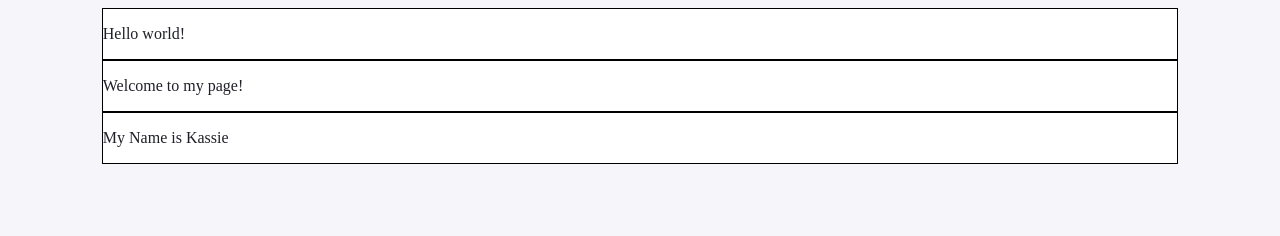
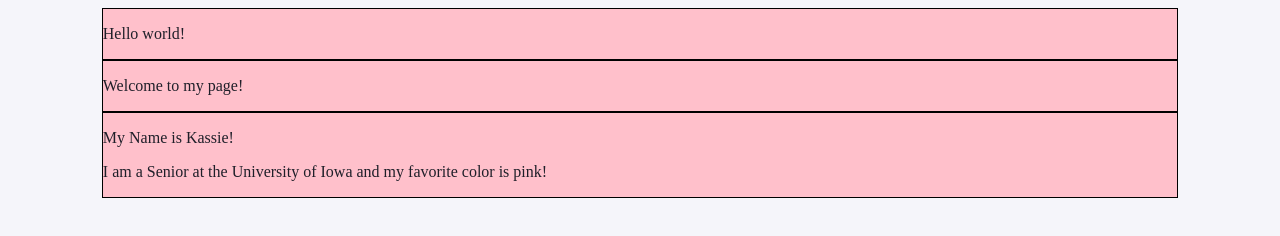
Before and after one commit to kassiepietsch/klpietsch-hw6, a plain HTML site: page index.html in a window 1280 px wide. Drawn offline with Linux system fonts and the light colour scheme.

Commit message:
added details about me and changed containers to pink
I chose pink to match my favorite color.

```diff
--- a/css/stylesheet.css
+++ b/css/stylesheet.css
@@ -6,6 +6,6 @@ body {
 .container {
   width: 85%;
   margin: auto;
-  background-color: white;
+  background-color: pink;
   border: 1px solid black;
 }
--- a/index.html
+++ b/index.html
@@ -16,7 +16,8 @@
         </div>
         <body>
             <div class="container">
-                <p>My Name is Kassie</p>
+                <p>My Name is Kassie!</p>
+                <p>I am a Senior at the University of Iowa and my favorite color is pink!</p>
             </div>
     </body>
 </html>
```
